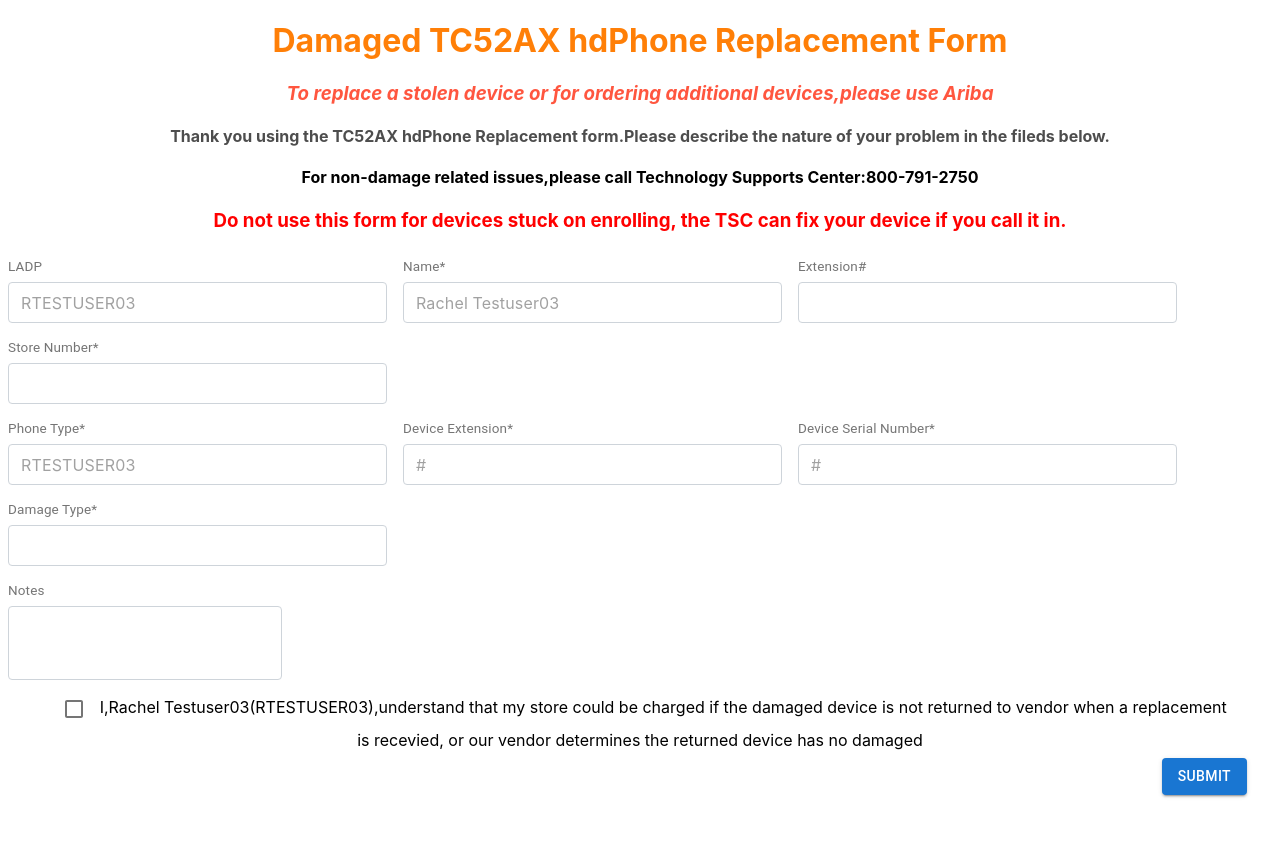
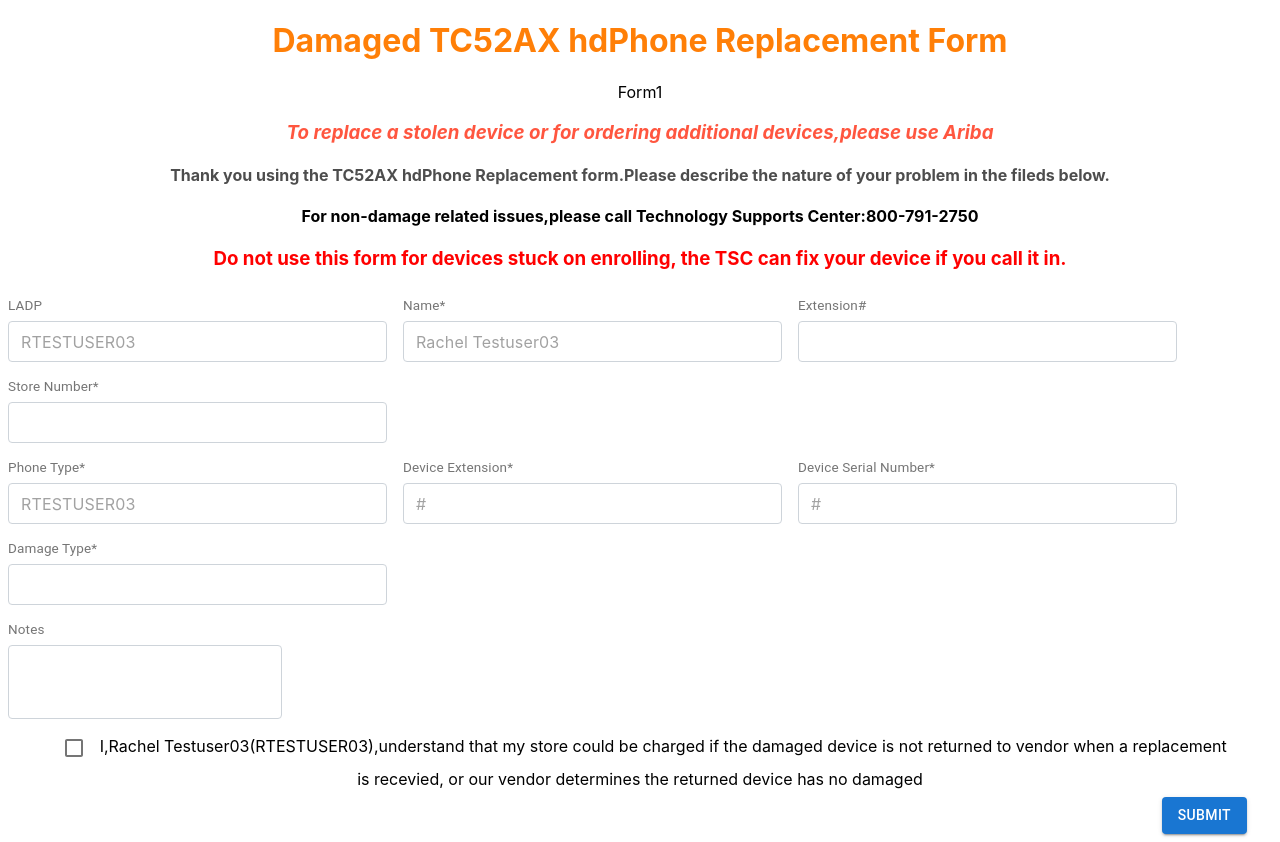
Before and after one commit to nruppa/react-application, a React (Create React App) app: page / in a window 1280 px wide. Before the commit the page ends 803 px from the top, so only its background shows below. Built offline with nearby package versions, Linux system fonts and the light colour scheme.

Commit message:
Update Flex.js

```diff
--- a/src/Flex.js
+++ b/src/Flex.js
@@ -134,6 +134,7 @@
                 <h1 style={{ color: 'rgba(255, 123, 0, 0.973)' }}>Damaged TC52AX hdPhone Replacement
                     Form
                 </h1>
+Form1
                 <h3 style={{ color: 'rgba(255, 30, 0, 0.753)' }}><i>To replace a stolen device or
                     for ordering additional devices,please use Ariba </i></h3>
                 <h4 style={{ color: 'rgba(0, 0, 0, 0.699)' }}>Thank you using the TC52AX hdPhone
```
